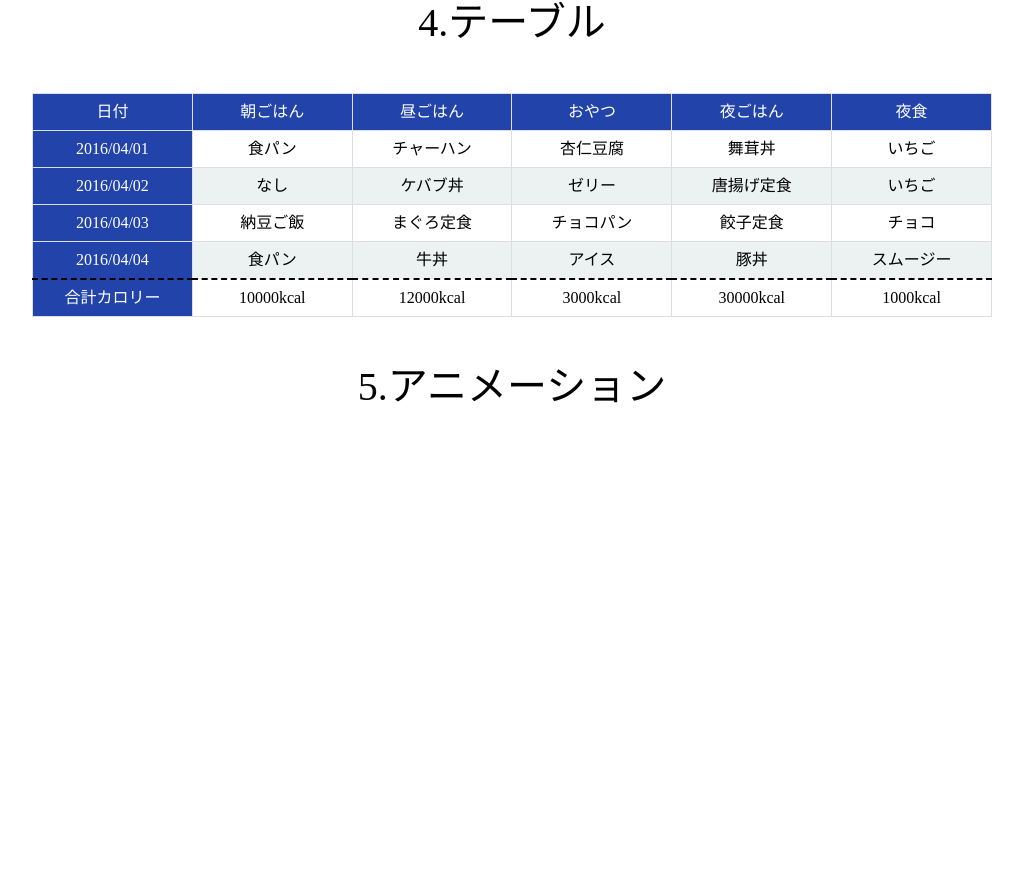
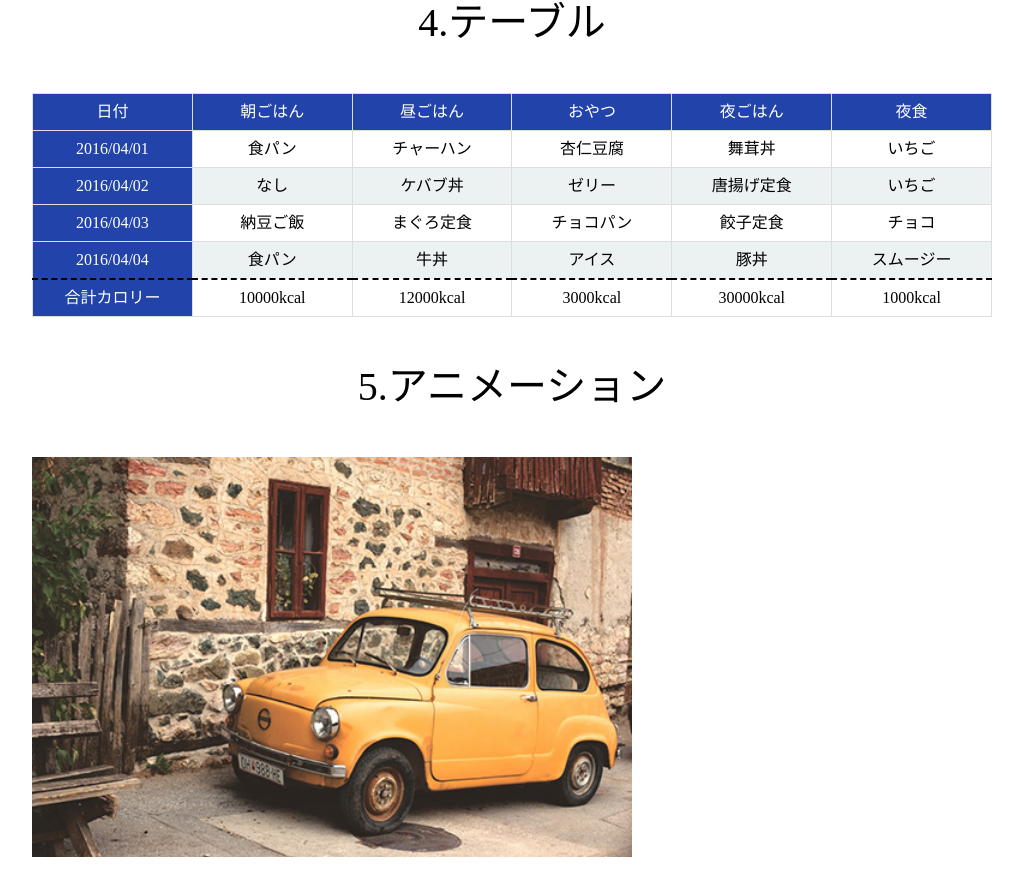
Before and after one commit to mihonakagawa/layout_parts_nakagawa, a plain HTML site: page index.html in a window 1280 px wide. Shown: the part 2913-3808 px from the top of the page, without its empty margins (128-1151 px from the left). Before the commit the page ends 3570 px from the top, so only its background shows below. Drawn offline with Linux system fonts and the light colour scheme.

Commit message:
レイアウトパーツq5 アニメーションの実装

```diff
--- a/css/work/q5/style.css
+++ b/css/work/q5/style.css
@@ -1 +1,15 @@
 @charset "UTF-8";
+
+.animation_container {
+  width: 600px;
+  height: 400px;
+  overflow: hidden;
+}
+.animation {
+  width: 100%;
+  height: 100%;
+  transition-duration: .5s;
+}
+.animation:hover {
+  transform: scale(1.5);
+}
--- a/index.html
+++ b/index.html
@@ -229,6 +229,9 @@
         <h2 class="layout_main_section_title">5.アニメーション</h2>
         <div class="layout_main_section_contents">
           <!-- 回答はここに書いてね -->
+          <div class="animation_container">
+            <img src="img/thumb.jpg" alt="車" class="animation">
+          </div>
         </div>
       </div>
     </section>
```
